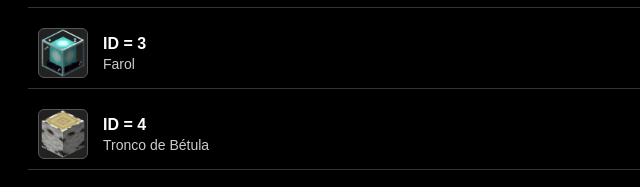
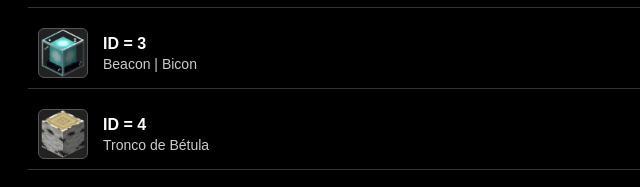
Before and after one commit to HigorRochaGamex/id-bot, a plain HTML site: page index.html in a window 1280 px wide. Shown: the part 302-489 px from the top of the page, 0-640 px from the left. Drawn offline with Linux system fonts and the light colour scheme.

Commit message:
Update index.html

```diff
--- a/index.html
+++ b/index.html
@@ -107,7 +107,7 @@
 const itensDados = [
   { filename: "1Allay.png", name: "Allay" },
   { filename: "2Ancient_Debris.png", name: "Detritos Ancestrais" },
-  { filename: "3Beacon.png", name: "Farol" },
+  { filename: "3Beacon.png", name: "Beacon | Bicon" },
   { filename: "4Birch_Log.png", name: "Tronco de Bétula" },
   { filename: "5Blackstone.png", name: "Pedra Negra" },
   { filename: "6Blast_Furnace.png", name: "Forno de Explosão" },
```
